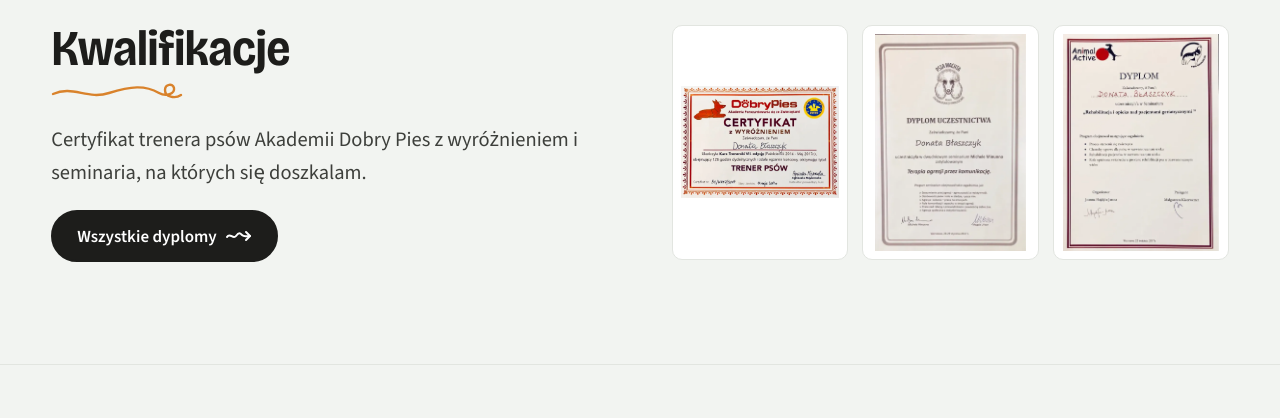
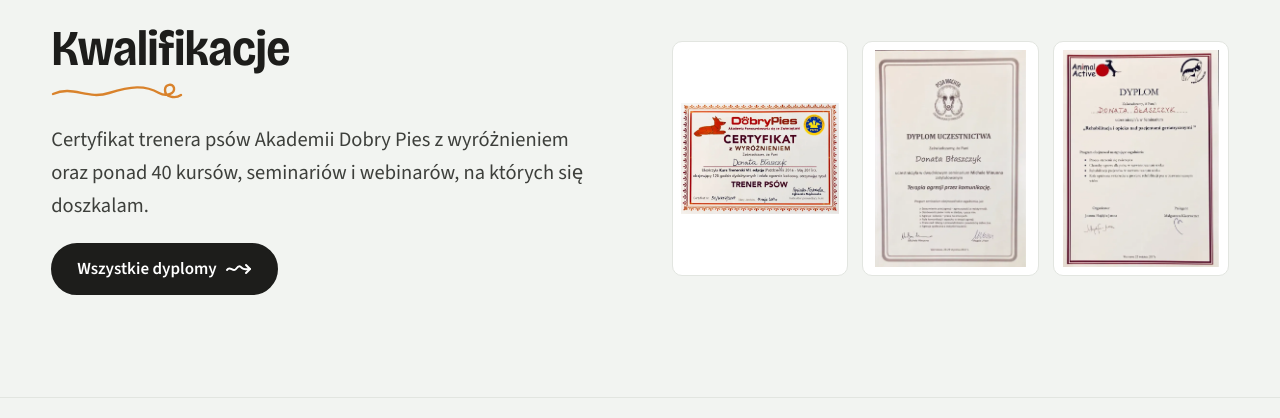
Before and after one commit to Disaster26/easydog-koncepcja, a plain HTML site: page o-mnie.html in a window 1280 px wide. Shown: the part 2180-2598 px from the top of the page. Drawn offline with nearby package versions, Linux system fonts and the light colour scheme.

Commit message:
O mnie: opis kwalifikacji zgodny z nowymi dyplomami

```diff
--- a/o-mnie.html
+++ b/o-mnie.html
@@ -49,7 +49,7 @@
  </div>
  <aside class="stick"><img src="img/n/ed-cz6_sweter-1600.webp" srcset="img/n/ed-cz6_sweter-1000.webp 667w, img/n/ed-cz6_sweter-1600.webp 1067w, img/n/ed-cz6_sweter-2200.webp 1467w" sizes="(max-width: 900px) 92vw, 420px" data-full="img/n/ed-cz6_sweter-1600.webp" alt="Donata w fioletowym swetrze z trzema psami na łące" width="1067" height="1600" decoding="async" class="nat"><a class="btn btn-p" href="kontakt.html" style="width:100%;justify-content:center">Umów Konsultację <svg viewBox="0 0 26 12" fill="none" stroke="currentColor" stroke-width="2" stroke-linecap="round" stroke-linejoin="round" aria-hidden="true"><path d="M1 7c3-5 6 3 9-1s4-3 6-1 3 1 8 1"/><path d="m20 2 4 4-4 4"/></svg></a></aside>
 </div></section>
-<section class="sec soft"><div class="wrap two kw-t"><div class="rv"><h2 class="h2">Kwalifikacje</h2><p class="lead">Certyfikat trenera psów Akademii Dobry Pies z wyróżnieniem i seminaria, na których się doszkalam.</p><a class="btn btn-p" href="kwalifikacje.html">Wszystkie dyplomy <svg viewBox="0 0 26 12" fill="none" stroke="currentColor" stroke-width="2" stroke-linecap="round" stroke-linejoin="round" aria-hidden="true"><path d="M1 7c3-5 6 3 9-1s4-3 6-1 3 1 8 1"/><path d="m20 2 4 4-4 4"/></svg></a></div><div class="kw-m rv"><img src="img/dyplom-00.webp" alt="Dyplom: Akademia Porozumiewania się ze Zwierzętami Dobry Pies" width="900" height="636" loading="lazy" decoding="async"><img src="img/dyplom-01.webp" alt="Dyplom: Psia Wachta, seminarium Michele Minunno" width="625" height="900" loading="lazy" decoding="async"><img src="img/dyplom-02.webp" alt="Dyplom: Seminarium" width="646" height="900" loading="lazy" decoding="async"></div></div></section>
+<section class="sec soft"><div class="wrap two kw-t"><div class="rv"><h2 class="h2">Kwalifikacje</h2><p class="lead">Certyfikat trenera psów Akademii Dobry Pies z wyróżnieniem oraz ponad 40 kursów, seminariów i webinarów, na których się doszkalam.</p><a class="btn btn-p" href="kwalifikacje.html">Wszystkie dyplomy <svg viewBox="0 0 26 12" fill="none" stroke="currentColor" stroke-width="2" stroke-linecap="round" stroke-linejoin="round" aria-hidden="true"><path d="M1 7c3-5 6 3 9-1s4-3 6-1 3 1 8 1"/><path d="m20 2 4 4-4 4"/></svg></a></div><div class="kw-m rv"><img src="img/dyplom-00.webp" alt="Dyplom: Akademia Porozumiewania się ze Zwierzętami Dobry Pies" width="900" height="636" loading="lazy" decoding="async"><img src="img/dyplom-01.webp" alt="Dyplom: Psia Wachta, seminarium Michele Minunno" width="625" height="900" loading="lazy" decoding="async"><img src="img/dyplom-02.webp" alt="Dyplom: Seminarium" width="646" height="900" loading="lazy" decoding="async"></div></div></section>
 </main>
 <footer class="foot">
  <div class="wrap">
```
